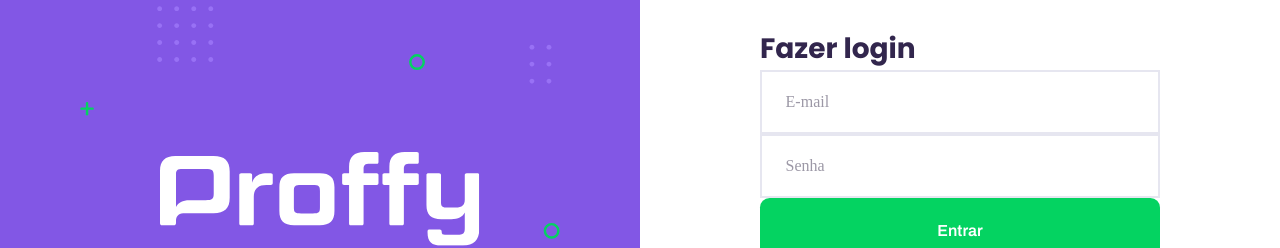
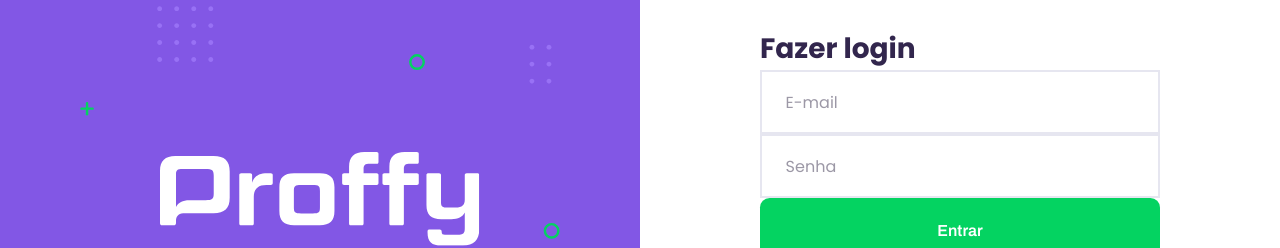
Before and after one commit to caiquetorres/web.reactjs.proffy, a React (Create React App) app: page / in a window 1280 px wide. Shown: the part 172-420 px from the top of the page. Built offline with nearby package versions, Linux system fonts and the light colour scheme.

Commit message:
feat(globalStyles.ts): added in global styles the "font-size" and the "font-family"

```diff
--- a/src/styles/globalStyles.ts
+++ b/src/styles/globalStyles.ts
@@ -5,5 +5,8 @@ export const GlobalStyle = createGlobalStyle`
         margin: 0;
         padding: 0;
         box-sizing: border-box;
+
+        font-size: 16px;
+        font-family: Poppins, sans-serif;
     }
 `
```
Also changed, not shown: 1 other file (tests, documents, lock files or other folders).
